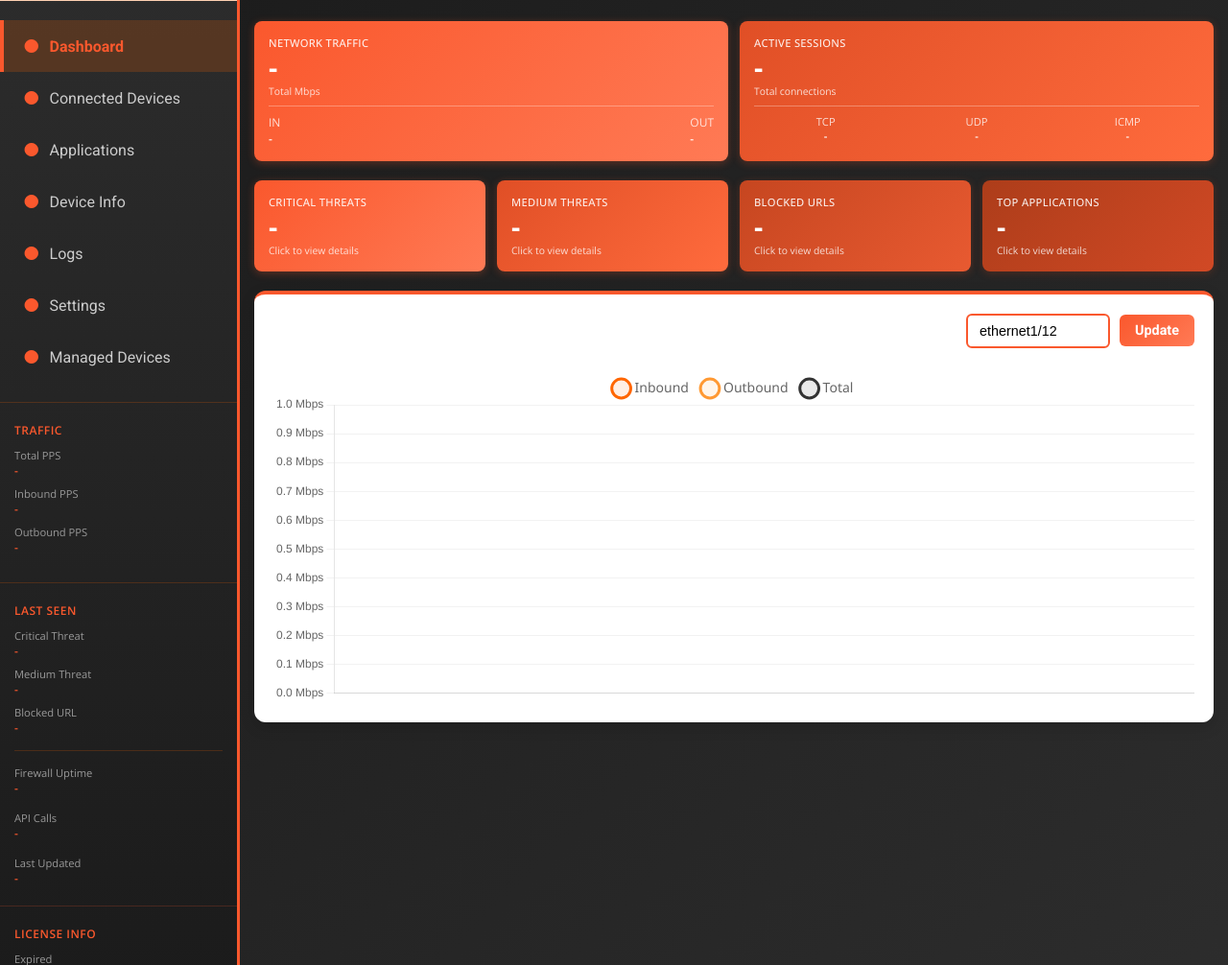
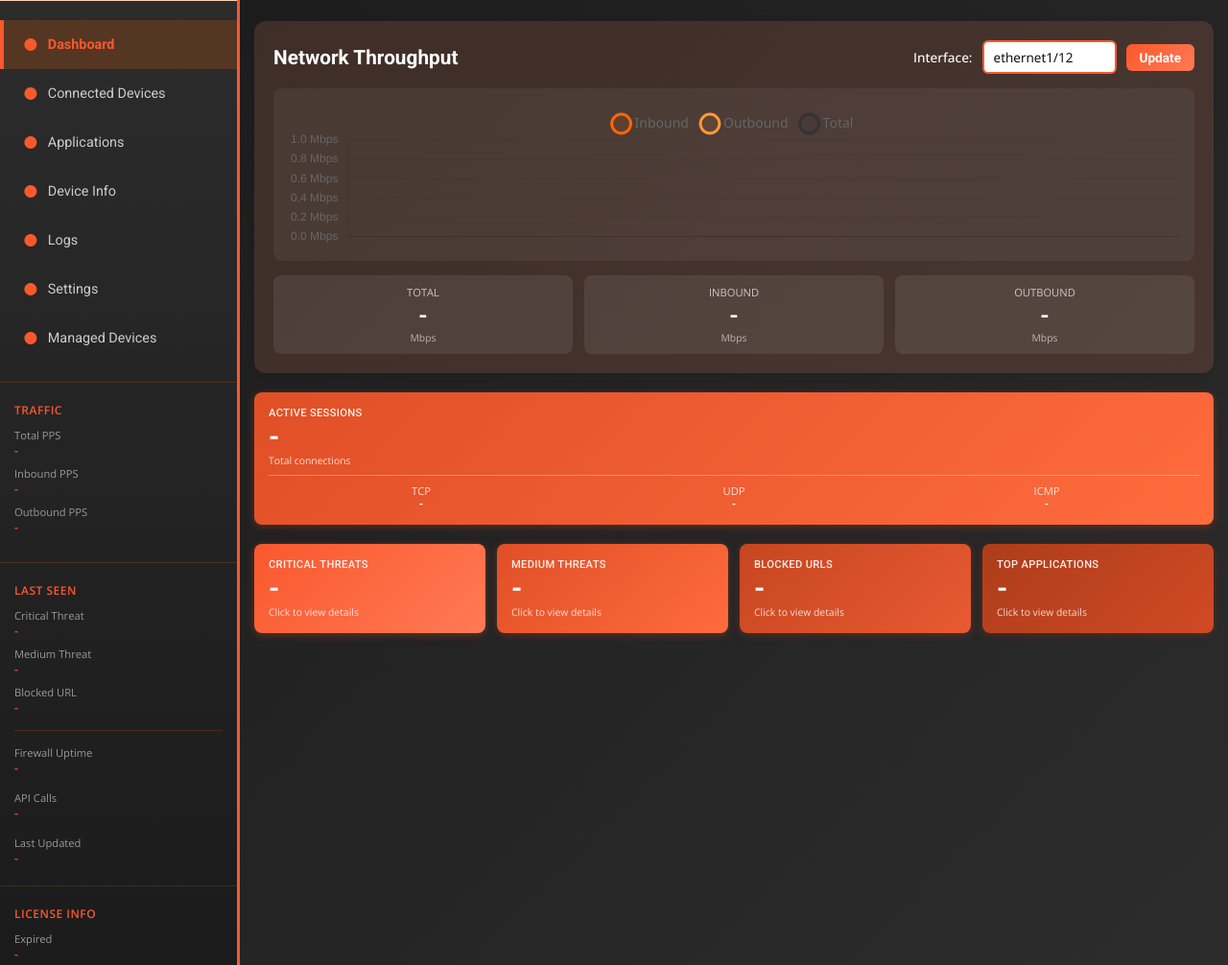
Before and after one commit to csmblade/PANfm, a Flask app: page / in a window 1280 px wide. Shown: the part 81-1087 px from the top of the page at 96% size. Run offline with Flask 3, Linux system fonts and the light colour scheme; data that the repository does not hold is empty.

Commit message:
Reorganize dashboard layout and improve styling
Changes:
- Moved throughput graph to top of dashboard
- Added light orange background to graph area (rgba(255, 140, 100, 0.15))
- Made graph smaller (max-height: 280px) for better layout
- Moved network traffic stats below graph in 3-column grid
- Positioned Active Sessions tile below graph as full-width tile
- Placed threat/app tiles (Critical, Medium, Blocked, Top Apps) below sessions
- Applied proper font pairing throughout (Roboto for headings, Open Sans for body)
- Reduced menu font size to 0.9em for more compact navigation
- Added font-family specifications to all UI elements per .clinerules

New layout order:
1. Network Throughput graph with traffic stats
2. Active Sessions (full width)
3. Four threat/application tiles

🤖 Generated with [Claude Code](https://claude.com/claude-code)

Co-Authored-By: Claude <noreply@anthropic.com>

```diff
--- a/templates/index.html
+++ b/templates/index.html
@@ -85,6 +85,8 @@
             cursor: pointer;
             transition: all 0.3s ease;
             border-left: 4px solid transparent;
+            font-size: 0.9em;
+            font-family: var(--font-primary);
         }
 
         .menu-item:hover {
@@ -609,43 +611,60 @@
 
         <div class="error-message" id="errorMessage"></div>
 
-        <!-- Summary Statistics Tiles -->
-        <div style="display: grid; grid-template-columns: repeat(auto-fit, minmax(200px, 1fr)); gap: 12px; margin-bottom: 20px;">
-            <!-- Traffic Tile (Combined) -->
-            <div style="background: linear-gradient(135deg, #FA582D 0%, #FF7A55 100%); border-radius: 8px; padding: 15px; box-shadow: 0 2px 8px rgba(250, 88, 45, 0.3); color: white;">
-                <div style="font-size: 0.7em; opacity: 0.9; margin-bottom: 4px; font-weight: 500; letter-spacing: 0.3px;">NETWORK TRAFFIC</div>
-                <div id="totalValue" style="font-size: 1.8em; font-weight: 700; line-height: 1;">-</div>
-                <div style="font-size: 0.65em; opacity: 0.8; margin-top: 3px;">Total Mbps</div>
-                <div style="display: flex; justify-content: space-between; margin-top: 8px; padding-top: 8px; border-top: 1px solid rgba(255,255,255,0.3); font-size: 0.75em;">
-                    <div>
-                        <div style="opacity: 0.8;">IN</div>
-                        <div id="inboundValue" style="font-weight: 600;">-</div>
-                    </div>
-                    <div>
-                        <div style="opacity: 0.8;">OUT</div>
-                        <div id="outboundValue" style="font-weight: 600;">-</div>
-                    </div>
-                </div>
-            </div>
-
-            <!-- Sessions Tile (Combined) -->
-            <div style="background: linear-gradient(135deg, #E04F26 0%, #FF6B3D 100%); border-radius: 8px; padding: 15px; box-shadow: 0 2px 8px rgba(224, 79, 38, 0.3); color: white;">
-                <div style="font-size: 0.7em; opacity: 0.9; margin-bottom: 4px; font-weight: 500; letter-spacing: 0.3px;">ACTIVE SESSIONS</div>
-                <div id="sessionValue" style="font-size: 1.8em; font-weight: 700; line-height: 1;">-</div>
-                <div style="font-size: 0.65em; opacity: 0.8; margin-top: 3px;">Total connections</div>
+        <!-- Throughput Graph -->
+        <div style="background: rgba(255, 140, 100, 0.15); border-radius: 12px; padding: 20px; margin-bottom: 20px; box-shadow: 0 2px 8px rgba(0,0,0,0.1);">
+            <div style="display: flex; justify-content: space-between; align-items: center; margin-bottom: 15px;">
+                <h2 style="color: #ffffff; font-size: 1.3em; font-weight: 700; margin: 0; font-family: var(--font-primary);">Network Throughput</h2>
+                <div style="display: flex; align-items: center; gap: 10px;">
+                    <label style="color: #ffffff; font-weight: 500; font-size: 0.85em; font-family: var(--font-secondary);">Interface:</label>
+                    <input type="text" id="monitoredInterfaceInput" placeholder="ethernet1/12" value="ethernet1/12"
+                           style="padding: 6px 10px; border: 2px solid #FA582D; border-radius: 6px; font-size: 0.85em; width: 140px; font-family: var(--font-secondary);">
+                    <button id="updateInterfaceBtn"
+                            style="padding: 6px 14px; background: linear-gradient(135deg, #FA582D 0%, #FF7A55 100%); color: white; border: none; border-radius: 6px; font-size: 0.85em; font-weight: 600; cursor: pointer; font-family: var(--font-primary);">
+                        Update
+                    </button>
+                </div>
+            </div>
+            <div style="background: rgba(255, 255, 255, 0.05); border-radius: 8px; padding: 15px;">
+                <canvas id="throughputChart" style="max-height: 280px;"></canvas>
+            </div>
+            <!-- Network Traffic Stats -->
+            <div style="display: grid; grid-template-columns: repeat(3, 1fr); gap: 12px; margin-top: 15px;">
+                <div style="text-align: center; padding: 10px; background: rgba(255, 255, 255, 0.08); border-radius: 8px;">
+                    <div style="font-size: 0.7em; color: rgba(255, 255, 255, 0.7); margin-bottom: 3px; font-family: var(--font-secondary);">TOTAL</div>
+                    <div id="totalValue" style="font-size: 1.5em; font-weight: 700; color: #ffffff; font-family: var(--font-primary);">-</div>
+                    <div style="font-size: 0.65em; color: rgba(255, 255, 255, 0.6); margin-top: 2px; font-family: var(--font-secondary);">Mbps</div>
+                </div>
+                <div style="text-align: center; padding: 10px; background: rgba(255, 255, 255, 0.08); border-radius: 8px;">
+                    <div style="font-size: 0.7em; color: rgba(255, 255, 255, 0.7); margin-bottom: 3px; font-family: var(--font-secondary);">INBOUND</div>
+                    <div id="inboundValue" style="font-size: 1.5em; font-weight: 700; color: #ffffff; font-family: var(--font-primary);">-</div>
+                    <div style="font-size: 0.65em; color: rgba(255, 255, 255, 0.6); margin-top: 2px; font-family: var(--font-secondary);">Mbps</div>
+                </div>
+                <div style="text-align: center; padding: 10px; background: rgba(255, 255, 255, 0.08); border-radius: 8px;">
+                    <div style="font-size: 0.7em; color: rgba(255, 255, 255, 0.7); margin-bottom: 3px; font-family: var(--font-secondary);">OUTBOUND</div>
+                    <div id="outboundValue" style="font-size: 1.5em; font-weight: 700; color: #ffffff; font-family: var(--font-primary);">-</div>
+                    <div style="font-size: 0.65em; color: rgba(255, 255, 255, 0.6); margin-top: 2px; font-family: var(--font-secondary);">Mbps</div>
+                </div>
+            </div>
+        </div>
+
+        <!-- Active Sessions Tile -->
+        <div style="background: linear-gradient(135deg, #E04F26 0%, #FF6B3D 100%); border-radius: 8px; padding: 15px; box-shadow: 0 2px 8px rgba(224, 79, 38, 0.3); color: white; margin-bottom: 20px;">
+            <div style="font-size: 0.7em; opacity: 0.9; margin-bottom: 4px; font-weight: 500; letter-spacing: 0.3px; font-family: var(--font-primary);">ACTIVE SESSIONS</div>
+            <div id="sessionValue" style="font-size: 1.8em; font-weight: 700; line-height: 1; font-family: var(--font-primary);">-</div>
+            <div style="font-size: 0.65em; opacity: 0.8; margin-top: 3px; font-family: var(--font-secondary);">Total connections</div>
             <div style="display: grid; grid-template-columns: 1fr 1fr 1fr; gap: 8px; margin-top: 8px; padding-top: 8px; border-top: 1px solid rgba(255,255,255,0.3); font-size: 0.7em;">
                 <div style="text-align: center;">
-                        <div style="opacity: 0.8;">TCP</div>
-                        <div id="tcpValue" style="font-weight: 600;">-</div>
+                    <div style="opacity: 0.8; font-family: var(--font-secondary);">TCP</div>
+                    <div id="tcpValue" style="font-weight: 600; font-family: var(--font-primary);">-</div>
                 </div>
                 <div style="text-align: center;">
-                        <div style="opacity: 0.8;">UDP</div>
-                        <div id="udpValue" style="font-weight: 600;">-</div>
+                    <div style="opacity: 0.8; font-family: var(--font-secondary);">UDP</div>
+                    <div id="udpValue" style="font-weight: 600; font-family: var(--font-primary);">-</div>
                 </div>
                 <div style="text-align: center;">
-                        <div style="opacity: 0.8;">ICMP</div>
-                        <div id="icmpValue" style="font-weight: 600;">-</div>
-                    </div>
+                    <div style="opacity: 0.8; font-family: var(--font-secondary);">ICMP</div>
+                    <div id="icmpValue" style="font-weight: 600; font-family: var(--font-primary);">-</div>
                 </div>
             </div>
         </div>
@@ -654,49 +673,30 @@
         <div style="display: grid; grid-template-columns: repeat(auto-fit, minmax(200px, 1fr)); gap: 12px; margin-bottom: 20px;">
             <!-- Critical Threats Tile -->
             <div onclick="showCriticalThreatsModal()" style="background: linear-gradient(135deg, #FA582D 0%, #FF7A55 100%); border-radius: 8px; padding: 15px; box-shadow: 0 2px 8px rgba(250, 88, 45, 0.3); color: white; cursor: pointer; transition: transform 0.2s, box-shadow 0.2s;" onmouseover="this.style.transform='translateY(-2px)'; this.style.boxShadow='0 4px 12px rgba(250, 88, 45, 0.5)'" onmouseout="this.style.transform='translateY(0)'; this.style.boxShadow='0 2px 8px rgba(250, 88, 45, 0.3)'">
-                <div style="font-size: 0.7em; opacity: 0.9; margin-bottom: 4px; font-weight: 500; letter-spacing: 0.3px;">CRITICAL THREATS</div>
-                <div id="criticalValue" style="font-size: 1.8em; font-weight: 700; line-height: 1;">-</div>
-                <div style="font-size: 0.65em; opacity: 0.8; margin-top: 3px;">Click to view details</div>
+                <div style="font-size: 0.7em; opacity: 0.9; margin-bottom: 4px; font-weight: 500; letter-spacing: 0.3px; font-family: var(--font-primary);">CRITICAL THREATS</div>
+                <div id="criticalValue" style="font-size: 1.8em; font-weight: 700; line-height: 1; font-family: var(--font-primary);">-</div>
+                <div style="font-size: 0.65em; opacity: 0.8; margin-top: 3px; font-family: var(--font-secondary);">Click to view details</div>
             </div>
 
             <!-- Medium Threats Tile -->
             <div onclick="showMediumThreatsModal()" style="background: linear-gradient(135deg, #E04F26 0%, #FF6B3D 100%); border-radius: 8px; padding: 15px; box-shadow: 0 2px 8px rgba(224, 79, 38, 0.3); color: white; cursor: pointer; transition: transform 0.2s, box-shadow 0.2s;" onmouseover="this.style.transform='translateY(-2px)'; this.style.boxShadow='0 4px 12px rgba(224, 79, 38, 0.5)'" onmouseout="this.style.transform='translateY(0)'; this.style.boxShadow='0 2px 8px rgba(224, 79, 38, 0.3)'">
-                <div style="font-size: 0.7em; opacity: 0.9; margin-bottom: 4px; font-weight: 500; letter-spacing: 0.3px;">MEDIUM THREATS</div>
-                <div id="mediumValue" style="font-size: 1.8em; font-weight: 700; line-height: 1;">-</div>
-                <div style="font-size: 0.65em; opacity: 0.8; margin-top: 3px;">Click to view details</div>
+                <div style="font-size: 0.7em; opacity: 0.9; margin-bottom: 4px; font-weight: 500; letter-spacing: 0.3px; font-family: var(--font-primary);">MEDIUM THREATS</div>
+                <div id="mediumValue" style="font-size: 1.8em; font-weight: 700; line-height: 1; font-family: var(--font-primary);">-</div>
+                <div style="font-size: 0.65em; opacity: 0.8; margin-top: 3px; font-family: var(--font-secondary);">Click to view details</div>
             </div>
 
             <!-- Blocked URLs Tile -->
             <div onclick="showBlockedUrlsModal()" style="background: linear-gradient(135deg, #C64620 0%, #E85A31 100%); border-radius: 8px; padding: 15px; box-shadow: 0 2px 8px rgba(198, 70, 32, 0.3); color: white; cursor: pointer; transition: transform 0.2s, box-shadow 0.2s;" onmouseover="this.style.transform='translateY(-2px)'; this.style.boxShadow='0 4px 12px rgba(198, 70, 32, 0.5)'" onmouseout="this.style.transform='translateY(0)'; this.style.boxShadow='0 2px 8px rgba(198, 70, 32, 0.3)'">
-                <div style="font-size: 0.7em; opacity: 0.9; margin-bottom: 4px; font-weight: 500; letter-spacing: 0.3px;">BLOCKED URLS</div>
-                <div id="blockedUrlValue" style="font-size: 1.8em; font-weight: 700; line-height: 1;">-</div>
-                <div style="font-size: 0.65em; opacity: 0.8; margin-top: 3px;">Click to view details</div>
+                <div style="font-size: 0.7em; opacity: 0.9; margin-bottom: 4px; font-weight: 500; letter-spacing: 0.3px; font-family: var(--font-primary);">BLOCKED URLS</div>
+                <div id="blockedUrlValue" style="font-size: 1.8em; font-weight: 700; line-height: 1; font-family: var(--font-primary);">-</div>
+                <div style="font-size: 0.65em; opacity: 0.8; margin-top: 3px; font-family: var(--font-secondary);">Click to view details</div>
             </div>
 
             <!-- Top Applications Tile -->
             <div onclick="showTopAppsModal()" style="background: linear-gradient(135deg, #AD3D1A 0%, #D14925 100%); border-radius: 8px; padding: 15px; box-shadow: 0 2px 8px rgba(173, 61, 26, 0.3); color: white; cursor: pointer; transition: transform 0.2s, box-shadow 0.2s;" onmouseover="this.style.transform='translateY(-2px)'; this.style.boxShadow='0 4px 12px rgba(173, 61, 26, 0.5)'" onmouseout="this.style.transform='translateY(0)'; this.style.boxShadow='0 2px 8px rgba(173, 61, 26, 0.3)'">
-                <div style="font-size: 0.7em; opacity: 0.9; margin-bottom: 4px; font-weight: 500; letter-spacing: 0.3px;">TOP APPLICATIONS</div>
-                <div id="topAppsValue" style="font-size: 1.8em; font-weight: 700; line-height: 1;">-</div>
-                <div style="font-size: 0.65em; opacity: 0.8; margin-top: 3px;">Click to view details</div>
-            </div>
-        </div>
-
-        <div class="chart-container">
-            <div style="display: flex; justify-content: space-between; align-items: center; margin-bottom: 20px;">
-                <h2 style="color: #ffffff; font-size: 1.5em; font-weight: 700; margin: 0;">Throughput Over Time</h2>
-                <div style="display: flex; align-items: center; gap: 10px;">
-                    <label style="color: #ffffff; font-weight: 600; font-size: 0.9em;">Interface:</label>
-                    <input type="text" id="monitoredInterfaceInput" placeholder="ethernet1/12" value="ethernet1/12"
-                           style="padding: 8px 12px; border: 2px solid #FA582D; border-radius: 6px; font-size: 0.9em; width: 150px;">
-                    <button id="updateInterfaceBtn"
-                            style="padding: 8px 16px; background: linear-gradient(135deg, #FA582D 0%, #FF7A55 100%); color: white; border: none; border-radius: 6px; font-size: 0.9em; font-weight: 600; cursor: pointer;">
-                        Update
-                    </button>
-                </div>
-            </div>
-            <div class="chart-wrapper">
-                <canvas id="throughputChart"></canvas>
-            </div>
+                <div style="font-size: 0.7em; opacity: 0.9; margin-bottom: 4px; font-weight: 500; letter-spacing: 0.3px; font-family: var(--font-primary);">TOP APPLICATIONS</div>
+                <div id="topAppsValue" style="font-size: 1.8em; font-weight: 700; line-height: 1; font-family: var(--font-primary);">-</div>
+                <div style="font-size: 0.65em; opacity: 0.8; margin-top: 3px; font-family: var(--font-secondary);">Click to view details</div>
             </div>
         </div>
         </div>
```
Lines whose indentation alone changed are shown as unchanged.
